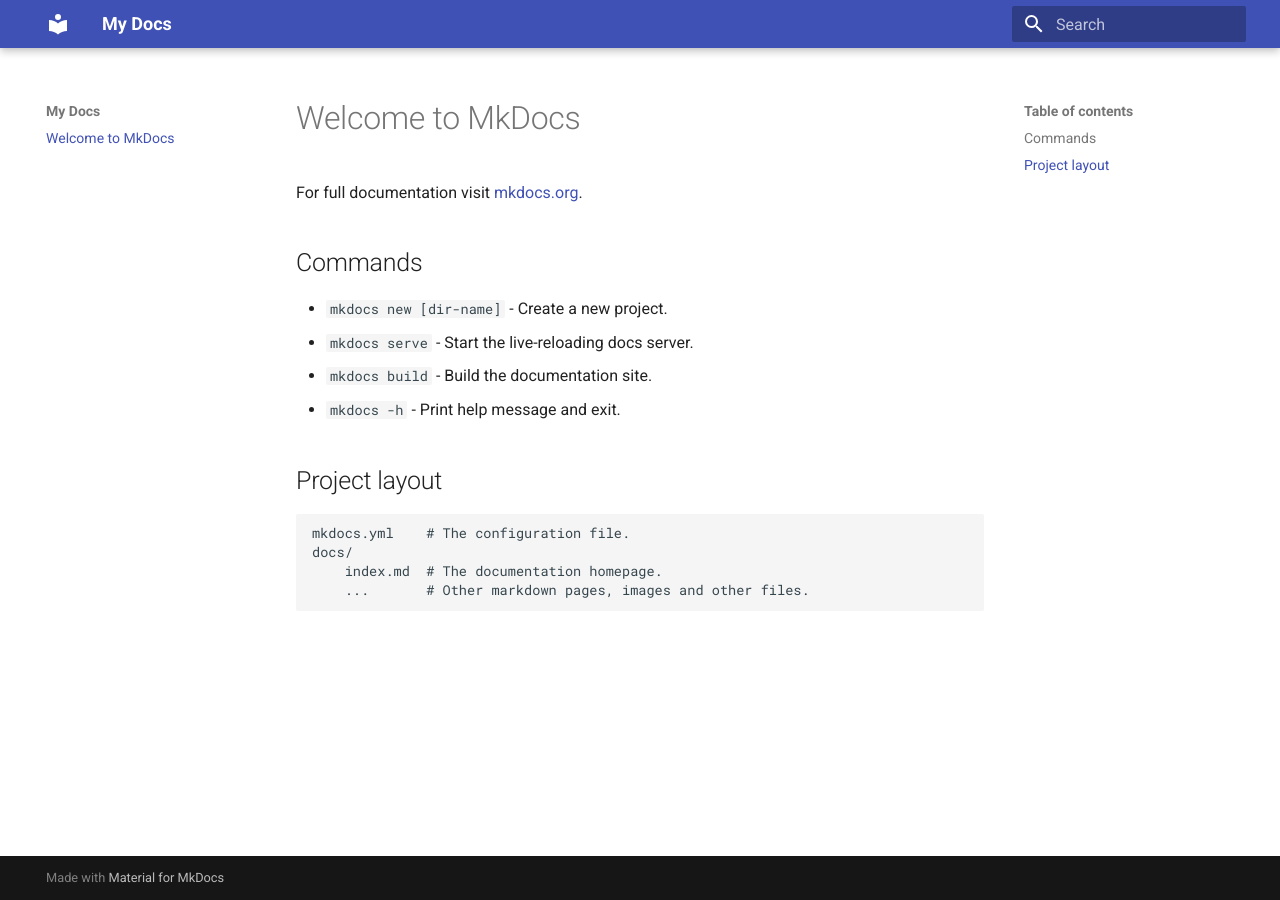
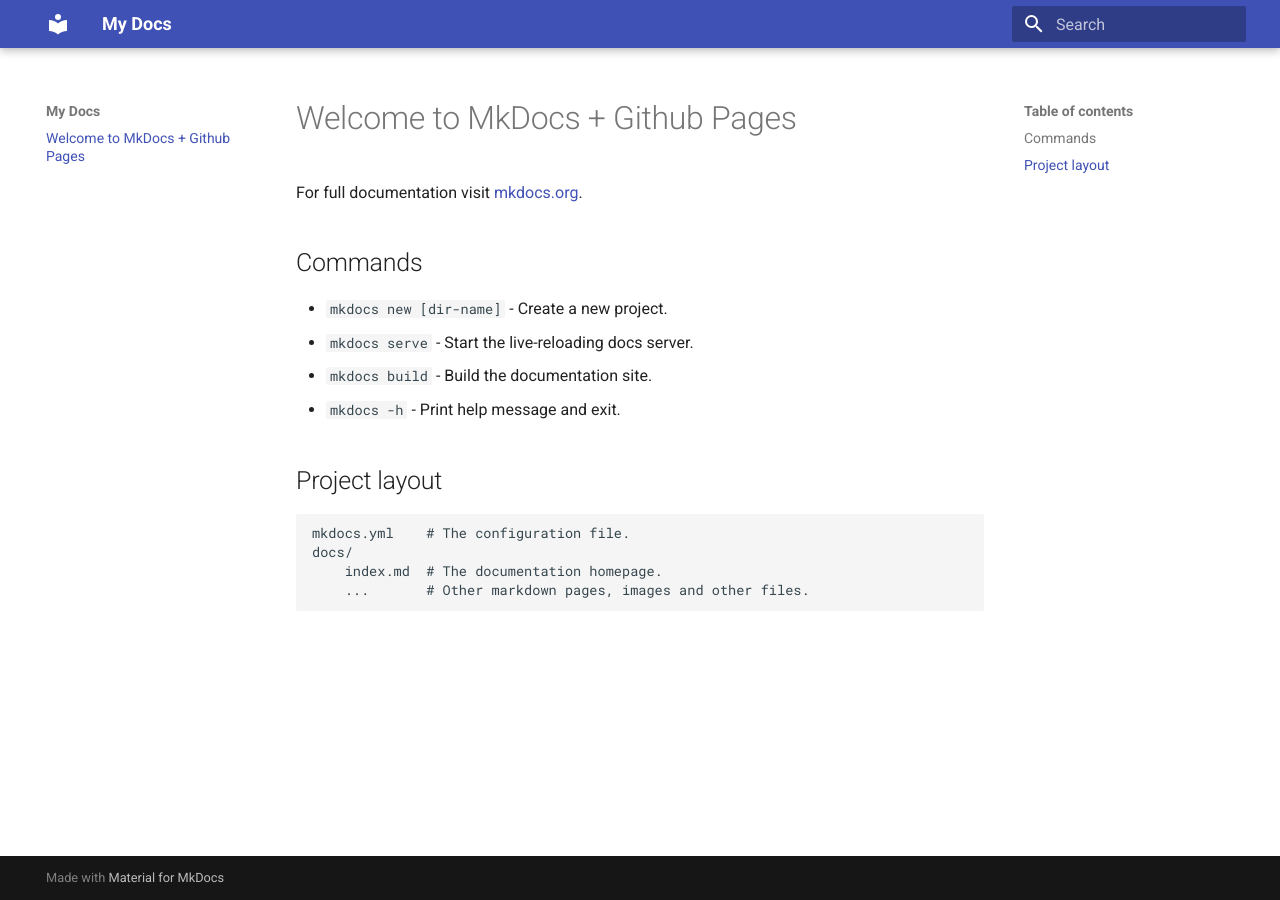
Before and after one commit to mortenoh/demo_mkdocs, an MkDocs documentation site: the page built from docs/index.md, in a window 1280 px wide. Built offline with MkDocs 1.6.1 and Material for MkDocs 9.7.7, drawn with Linux system fonts in a browser that asks for light colours.

Commit message:
minor update

```diff
--- a/docs/index.md
+++ b/docs/index.md
@@ -1,13 +1,13 @@
-# Welcome to MkDocs
+# Welcome to MkDocs + Github Pages
 
 For full documentation visit [mkdocs.org](https://www.mkdocs.org).
 
 ## Commands
 
-* `mkdocs new [dir-name]` - Create a new project.
-* `mkdocs serve` - Start the live-reloading docs server.
-* `mkdocs build` - Build the documentation site.
-* `mkdocs -h` - Print help message and exit.
+- `mkdocs new [dir-name]` - Create a new project.
+- `mkdocs serve` - Start the live-reloading docs server.
+- `mkdocs build` - Build the documentation site.
+- `mkdocs -h` - Print help message and exit.
 
 ## Project layout
 
```
